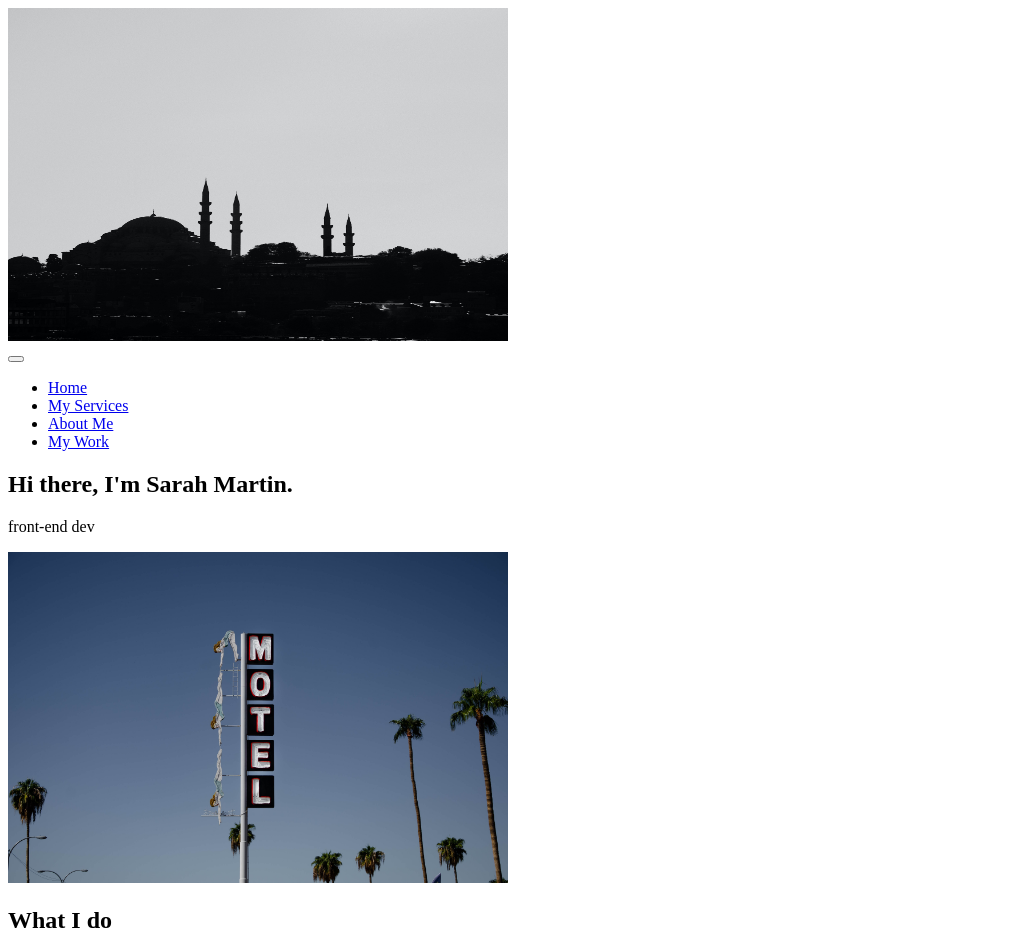
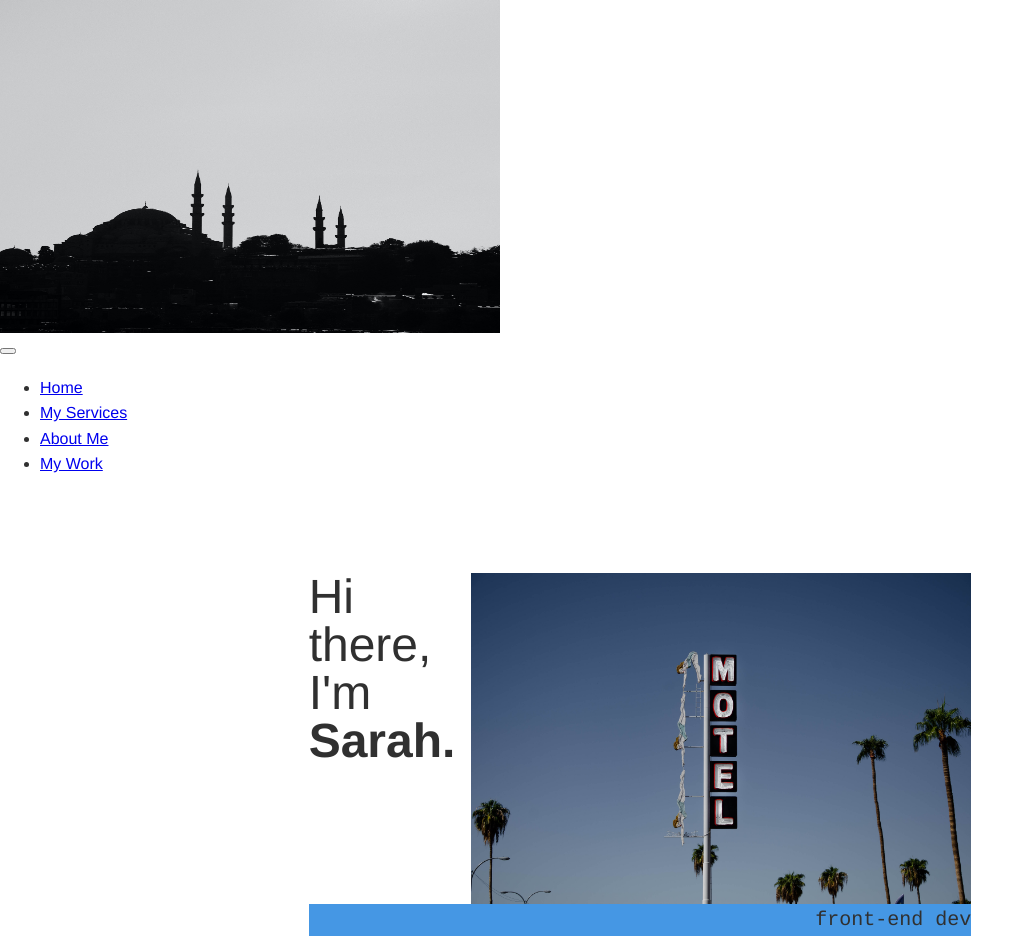
Before and after one commit to smartin7337/SarahMartinHomework2, a plain HTML site: page index.html in a window 1280 px wide. Shown: the top 951 px of the page, without its empty margins (0-1034 px from the left). Drawn offline with Linux system fonts and the light colour scheme.

Commit message:
for review, unfinished

```diff
--- a/PortfolioStyling.css
+++ b/PortfolioStyling.css
@@ -3,6 +3,7 @@
 *::after {
   box-sizing: border-box;
 }
+/* custom properties */
 
 :root {
   --ff-primary: "Helvetica", sans-serif;
@@ -13,10 +14,118 @@
 
   --clr-light: #fff;
   --clr-dark: #303030;
-  --clr-accent: #95bde2;
+  --clr-accent: #4597e4;
 
   --fs-h1: 3rem;
   --fs-h2: 2.5rem;
   --fs-h3: 1.25rem;
   --fs-body: 1rem;
 }
+
+@media (main-width: 800px) {
+  :root {
+    --fs-h1: 4.5rem;
+    --fs-h2: 3.75rem;
+    --fs-h3: 1.5rem;
+    --fs-body: 1.125rem;
+  }
+}
+
+/*general styles */
+
+body {
+  background: var(--clr-light);
+  color: var(--clr-dark);
+  margin: 0;
+  font-family: var(--ff-primary);
+  font-size: var(--fs-body);
+  line-height: 1.6;
+}
+
+
+section {
+  padding: 5em 2em;
+}
+
+
+img {
+  display: block;
+  max-width: 100%;
+}
+
+/* typography  */
+
+h1,
+h2,
+h3 {
+  line-height: 1;
+  margin: 0;
+}
+
+h1 {
+  font-size: var(--fs-h1);
+}
+h2 {
+  font-size: var(--fs-h2);
+}
+h3 {
+  font-size: var(--fs-h3);
+}
+
+.section__title {
+  margin-bottom: 0.25em;
+}
+
+.section__title--intro {
+  font-weight: var(--fw-reg);
+}
+
+.section__title--intro strong {
+  display: block;
+}
+
+.section__subtitle {
+  margin: 0;
+  font-size: var(--fs-h3);
+}
+
+.section__subtitle--intro,
+.section__subtitle--about {
+  background: var(--clr-accent);
+  font-family: var(--ff-secondary);
+  margin-bottom: 1em;
+}
+
+
+/* intro section */
+
+.intro {
+  position: relative;
+}
+
+@media (min-width: 600px) {
+  .intro {
+    display: grid;
+    width: min-content;
+    margin: 0 auto;
+    grid-column-gap: 1em;
+    grid-template-areas:
+        "img title"
+        "img subtitle";
+      grid-template-columns:min-content max-content;
+  }
+
+  .intro__img {
+    grid-area: i
+    min-width: 250px;
+
+}
+
+
+  .section__subtitle--intro{
+    align-self: start;
+    grid-column: -1 / 1;
+    grid-row: 2;
+    text-align: right;
+  }
+}
--- a/index.html
+++ b/index.html
@@ -43,14 +43,14 @@
     <!-- Introduction -->
     <section class="intro" id="home">
       <h1 class="section__title section__title--intro">
-        Hi there, I'm Sarah Martin.
+        Hi there, I'm <strong>Sarah.</strong>
       </h1>
       <p class="section__subtitle section__subtitle--intro">front-end dev</p>
       <img
         src="\SarahMartinHomework2\images\motel.jpg"
         alt="picture of a motel sign"
         width="500"
-      />
+        class="intro__img">
     </section>
 
     <!--My services -->
@@ -108,7 +108,9 @@
     <section class="about-me" id="about">
       <header>
         <h2 class="section__title section__title--about">Who I am</h2>
-        <p class="section__subtitle section__subtitle--about"></p>
+        <p class="section__subtitle section__subtitle--about">
+          I'm a blue ridge mountain cryptid that is learning to code.
+        </p>
       </header>
 
       <div class="about me__body">
```
Also changed, not shown: 1 other file.
